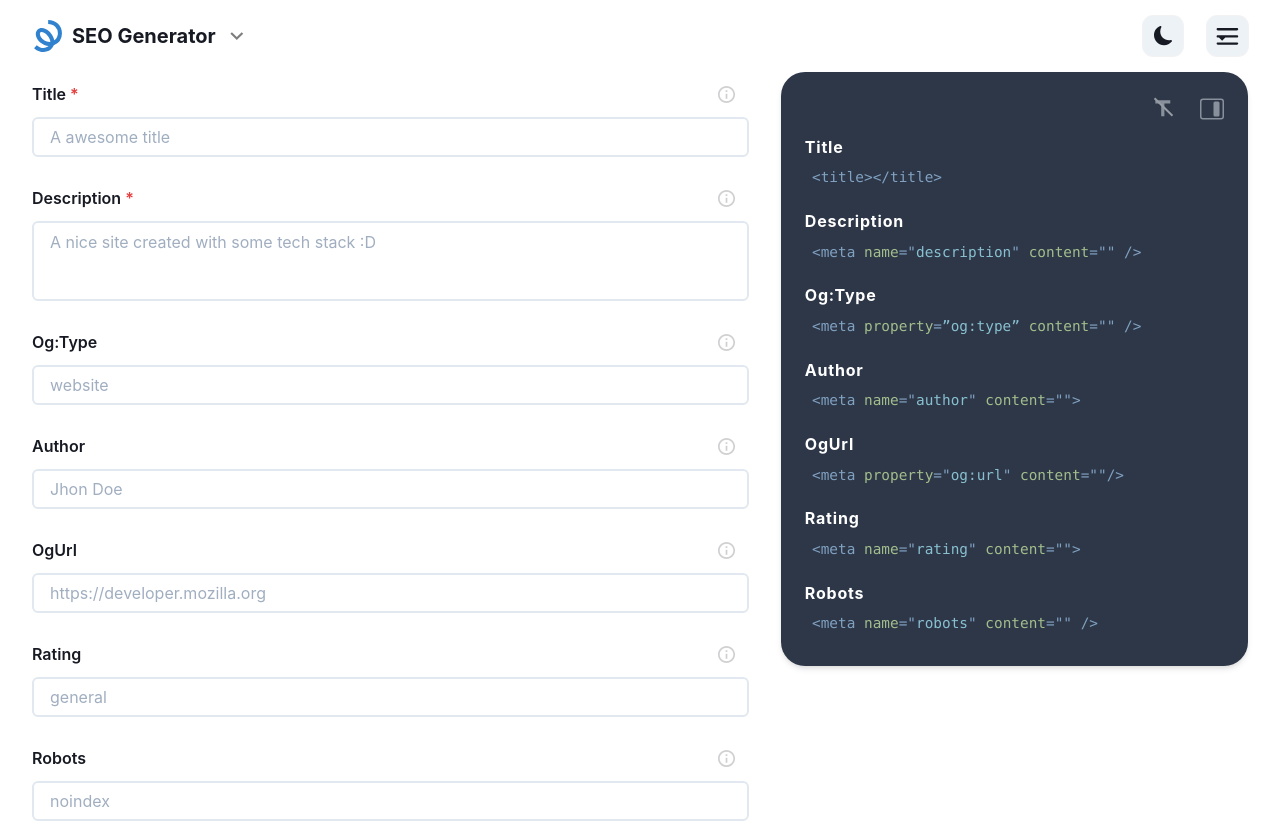
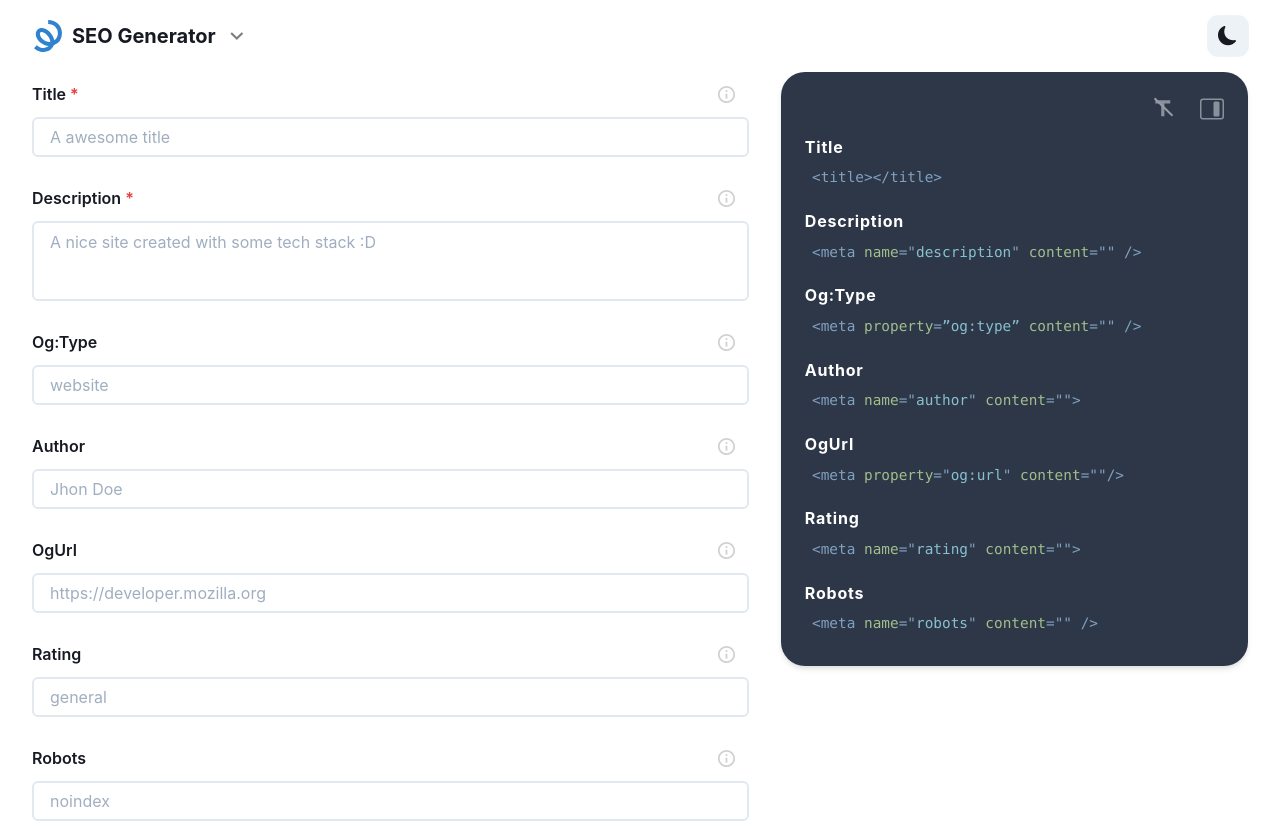
Before and after one commit to mrLuisFer/seo-generator, a Next.js app: page / in a window 1280 px wide. Built offline with nearby package versions, Linux system fonts and the light colour scheme.

Commit message:
add menuIcon media queries

```diff
--- a/src/components/common/Header/MenuIcon.tsx
+++ b/src/components/common/Header/MenuIcon.tsx
@@ -1,3 +1,4 @@
+import { Box } from '@chakra-ui/react'
 import { CgMenuCheese } from 'react-icons/cg'
 import { useMobileMenuCtx } from 'hooks/useMobileMenuCtx'
 import HeaderBtn from 'lib/CommonBtn'
@@ -6,8 +7,10 @@ export default function MenuIcon() {
   const { setIsOpen } = useMobileMenuCtx()
 
   return (
-    <HeaderBtn onClick={() => setIsOpen(true)} title="Open menu">
-      <CgMenuCheese size="1.8rem" cursor="pointer" />
-    </HeaderBtn>
+    <Box className="menuIcon">
+      <HeaderBtn onClick={() => setIsOpen(true)} title="Open menu">
+        <CgMenuCheese size="1.8rem" cursor="pointer" />
+      </HeaderBtn>
+    </Box>
   )
 }
--- a/src/styles/globals.css
+++ b/src/styles/globals.css
@@ -25,3 +25,12 @@ a {
 svg {
   display: inline-block;
 }
+
+.menuIcon {
+  display: none;
+}
+@media (max-width: 650px) {
+  .menuIcon {
+    display: block;
+  }
+}
```
